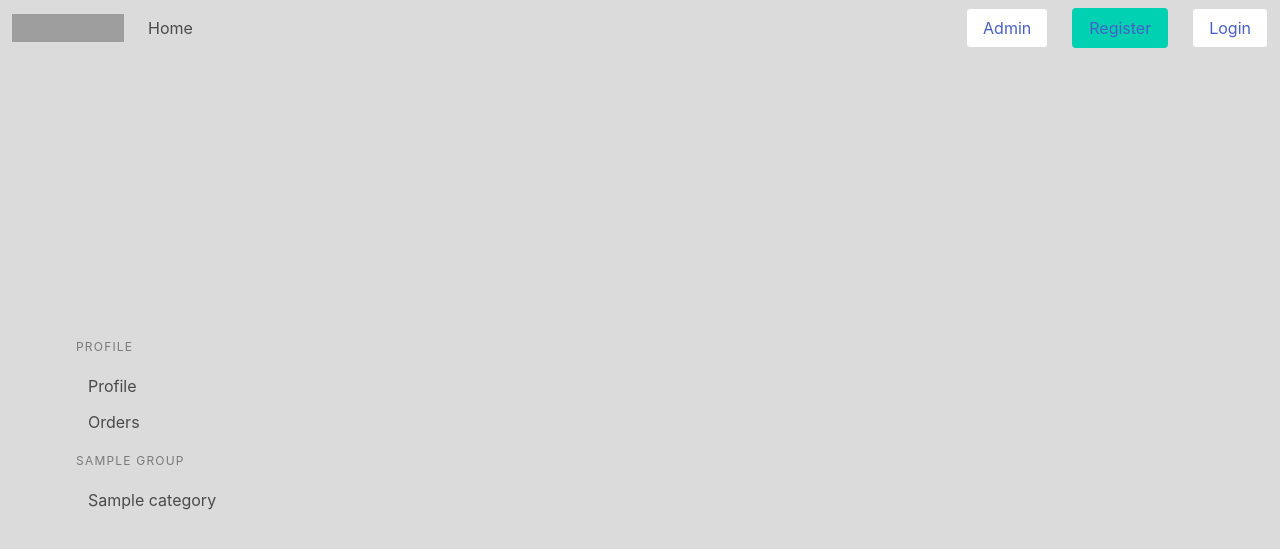
After one commit to ivario123/D0018E-e-comerce, a Flask app: template templates/search.html in a window 1280 px wide. The commit adds this page. Shown: the top 549 px of the page. Run offline with Flask 2, Linux system fonts and the light colour scheme; the template is opened without the code that fills it: most values are stand-ins (such as "Sample title", 1, 10 or a date in 2020); grey boxes are pictures that could not be loaded.

Commit message:
search attempt, sql query broken

```diff
--- a/src/app.py
+++ b/src/app.py
@@ -3,6 +3,7 @@ The main flask app
 """
 
 from auth import auth_blueprint, login_manager
+from search import search_blueprint
 from admin import admin
 from flask import Flask, render_template, request, redirect, url_for, flash, session
 from flask_login import current_user
@@ -20,6 +21,7 @@ app.static_folder = "../static"
 
 app.register_blueprint(auth_blueprint)
 app.register_blueprint(admin)
+app.register_blueprint(search_blueprint)
 app.login_manager = login_manager
 
 
--- a/src/models/item.py
+++ b/src/models/item.py
@@ -1,7 +1,7 @@
 
 class Item:
     """
-    A item has :
+    An item has :
     - name
     - description
     - price
@@ -23,3 +23,7 @@ class Item:
 
     def __repr__(self):
         return f"Item('{self.name}', '{self.description}', '{self.price}', '{self.stock}', '{self.image}', '{self.serial_number}')"
+
+    def id_from_sql(sql):
+        id = Item(serial_number=sql[0])
+        return id
--- a/templates/jinja_macros/form.html
+++ b/templates/jinja_macros/form.html
@@ -2,6 +2,17 @@
 <div class="field">
     <p class="label">{{name}}</p>
     <input class="input" type="{{type}}" id="{{id}}" placeholder="{{name}}">
+</div>
+{%- endmacro %}
+
+{%- macro form_field_with_button(name,id,type)%}
+<div class="field has-addons">
+    <div class="control">
+        <input class="input" type="{{type}}" id="{{id}}" placeholder="{{name}}">
+    </div>
+    <div class="control" onclick="submit_search()">
+        <input id="serach" class="button is-primary" type="submit" value="Serach">
+    </div>
 </div>
 {%- endmacro %}
 
--- a/templates/jinja_macros/navbar.html
+++ b/templates/jinja_macros/navbar.html
@@ -1,3 +1,9 @@
+{%block head%}
+<script src="../static/js/search.js"></script>
+{%endblock%}
+
+{% from "jinja_macros/form.html" import form_field,form_button%}
+
 {%- macro navbar_button(title,url,class="is-secondary") -%}
 <div class="navbar-item">
     <div class="buttons">
@@ -9,7 +15,6 @@
     </div>
 </div>
 {%-endmacro%}
-
 
 
 <!-- More or less lifted from the guide on bulmas main page-->
@@ -28,6 +33,22 @@
             {% block navbar %}
             {% endblock %}
         </div>
+
+
+
+        {% if session["logged_in"] %}
+        <div class="navbar-search">
+            <div class="field has-addons">
+                <div class="control">
+                    <input class="input" type="text" id="search" placeholder="Search">
+                </div>
+                <div class="control" onclick="submit_search()">
+                    <input id="serach" class="button is-primary" type="submit" value="Serach">
+                </div>
+            </div>
+        </div>
+        {% endif %}
+
         <div class="navbar-end">
             {{ navbar_button("Admin","/admin") }}
             {% if session["admin"] %}
--- /dev/null
+++ b/templates/search.html
@@ -0,0 +1,31 @@
+{% extends "base.html" %}
+{% from "jinja_macros/product_listing.html" import list_container %}
+{% block head %}
+<link rel="stylesheet" href="../static/css/center_of_page.css">
+{% endblock %}
+
+{% block sidebar %}
+<p class="menu-label">
+    Profile
+</p>
+<ul class="menu-list">
+    <li>
+        <a href="/user/profile">Profile</a>
+    </li>
+    <li>
+        <a href="/user/orders">Orders</a>
+    </li>
+</ul>
+{% for group in category_groups %}
+<p class="menu-label">
+    {{group.name}}
+</p>
+<ul class="menu-list">
+    {% for category in group.categories %}
+    <li>
+        <a href="/category/{{category.id}}">{{category}}</a>
+    </li>
+    {% endfor %}
+</ul>
+{% endfor %}
+{% endblock %}
```
Also changed, not shown: src/search.py (added, +29 -0 lines), src/sql/search.py (added, +34 -0 lines), static/js/search.js (added, +37 -0 lines).
